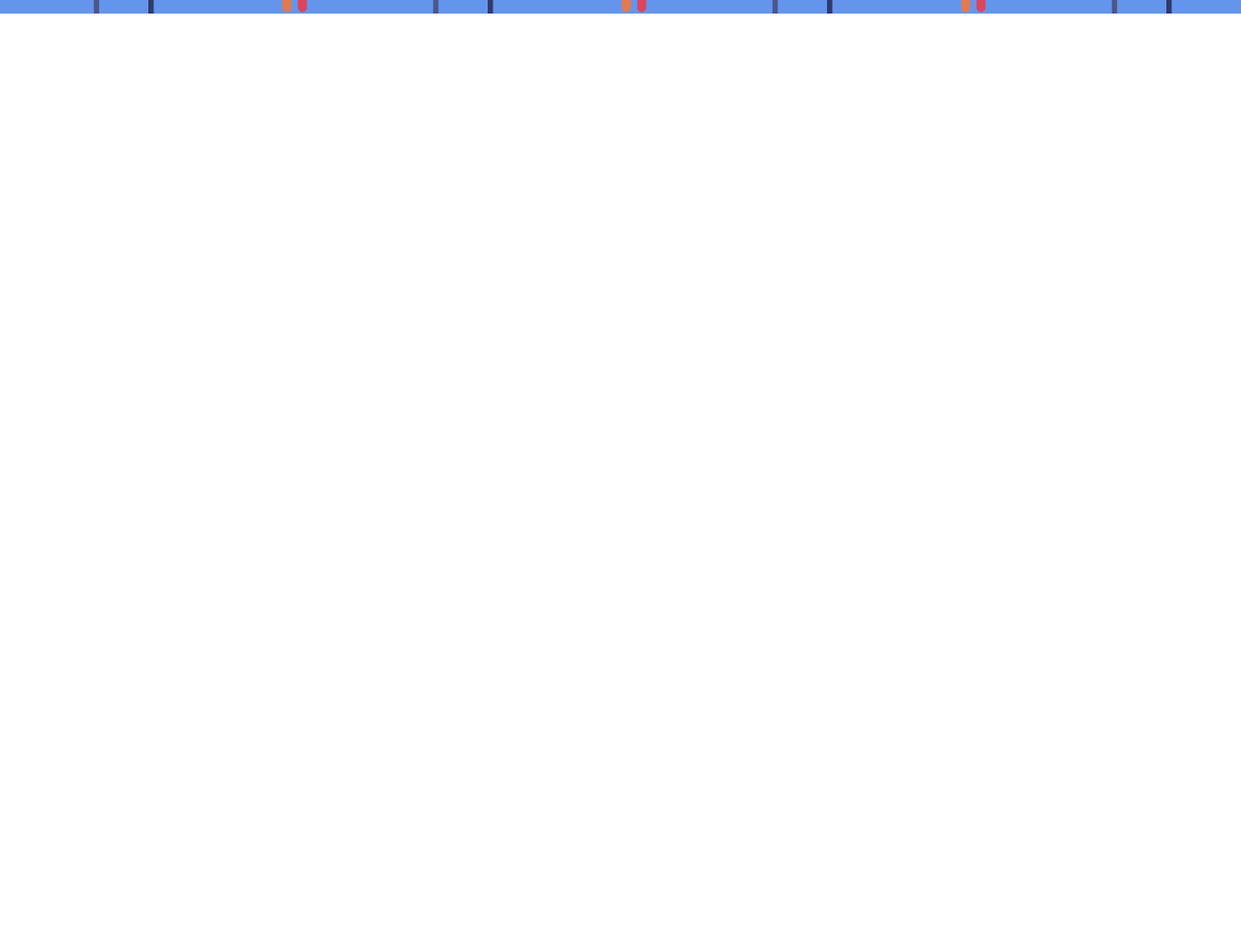
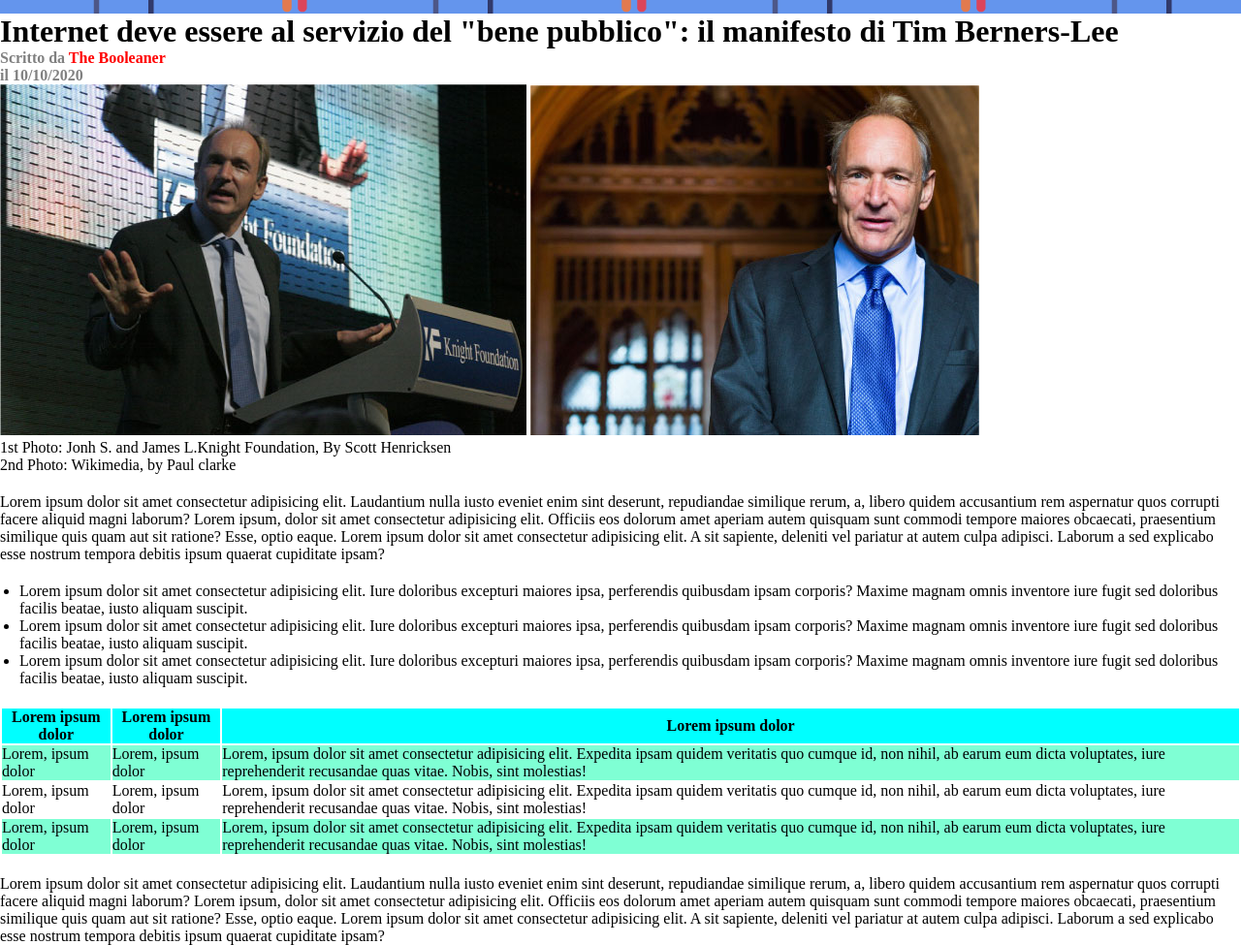
Before and after one commit to dunzolo/html-css-booleaner, a plain HTML site: page index.html in a window 1280 px wide. Shown: the part 166-1141 px from the top of the page at 97% size. Before the commit the page ends 800 px from the top, so only its background shows below. Drawn offline with Linux system fonts and the light colour scheme.

Commit message:
main-done

```diff
--- a/css/style.css
+++ b/css/style.css
@@ -15,3 +15,27 @@ header{
     width: 250px;
     margin-top: 100px;
 }
+
+.description{
+    margin-top: 20px;
+}
+
+h4{
+    color: grey;
+}
+
+span{
+    color: red;
+}
+
+ul{
+    margin: 20px;
+}
+
+.first-row{
+    background-color: aqua;
+}
+
+.body-row{
+    background-color: aquamarine;
+}
--- a/index.html
+++ b/index.html
@@ -11,5 +11,57 @@
         <header>
             <img id="logo-thebooleaner" src="img/logo.svg" alt="logo-thebooleaner">
         </header>
+        <main>
+            <h1>Internet deve essere al servizio del "bene pubblico": il manifesto di Tim Berners-Lee</h1>
+            <h4>Scritto da <span>The Booleaner</span></h4>
+            <h4>il 10/10/2020</h4>
+            <div>
+                <img class="img-tim" src="img/tim-1.jpg" alt="tim1">
+                <img class="img-tim" src="img/tim-2.jpg" alt="tim2">
+                <p>1st Photo: Jonh S. and James L.Knight Foundation, By Scott Henricksen</p>
+                <p>2nd Photo: Wikimedia, by Paul clarke</p>
+            </div>
+            <div class="description">
+                Lorem ipsum dolor sit amet consectetur adipisicing elit. Laudantium nulla iusto eveniet enim sint deserunt, repudiandae similique rerum, a, libero quidem accusantium rem aspernatur quos corrupti facere aliquid magni laborum? Lorem ipsum, dolor sit amet consectetur adipisicing elit. Officiis eos dolorum amet aperiam autem quisquam sunt commodi tempore maiores obcaecati, praesentium similique quis quam aut sit ratione? Esse, optio eaque. Lorem ipsum dolor sit amet consectetur adipisicing elit. A sit sapiente, deleniti vel pariatur at autem culpa adipisci. Laborum a sed explicabo esse nostrum tempora debitis ipsum quaerat cupiditate ipsam?
+            </div>
+            <div>
+                <ul>
+                    <li>Lorem ipsum dolor sit amet consectetur adipisicing elit. Iure doloribus excepturi maiores ipsa, perferendis quibusdam ipsam corporis? Maxime magnam omnis inventore iure fugit sed doloribus facilis beatae, iusto aliquam suscipit.</li>
+                    <li>Lorem ipsum dolor sit amet consectetur adipisicing elit. Iure doloribus excepturi maiores ipsa, perferendis quibusdam ipsam corporis? Maxime magnam omnis inventore iure fugit sed doloribus facilis beatae, iusto aliquam suscipit.</li>
+                    <li>Lorem ipsum dolor sit amet consectetur adipisicing elit. Iure doloribus excepturi maiores ipsa, perferendis quibusdam ipsam corporis? Maxime magnam omnis inventore iure fugit sed doloribus facilis beatae, iusto aliquam suscipit.</li>
+                </ul>
+            </div>
+            <div>
+                <table>
+                    <thead class="first-row">
+                        <tr>
+                            <th>Lorem ipsum dolor</th>
+                            <th>Lorem ipsum dolor</th>
+                            <th>Lorem ipsum dolor</th>
+                        </tr>
+                    </thead>
+                    <tbody>
+                        <tr class="body-row">
+                            <td>Lorem, ipsum dolor</td>
+                            <td>Lorem, ipsum dolor</td>
+                            <td>Lorem, ipsum dolor sit amet consectetur adipisicing elit. Expedita ipsam quidem veritatis quo cumque id, non nihil, ab earum eum dicta voluptates, iure reprehenderit recusandae quas vitae. Nobis, sint molestias!</td>
+                        </tr>
+                        <tr>
+                            <td>Lorem, ipsum dolor</td>
+                            <td>Lorem, ipsum dolor</td>
+                            <td>Lorem, ipsum dolor sit amet consectetur adipisicing elit. Expedita ipsam quidem veritatis quo cumque id, non nihil, ab earum eum dicta voluptates, iure reprehenderit recusandae quas vitae. Nobis, sint molestias!</td>
+                        </tr>
+                        <tr class="body-row">
+                            <td>Lorem, ipsum dolor</td>
+                            <td>Lorem, ipsum dolor</td>
+                            <td>Lorem, ipsum dolor sit amet consectetur adipisicing elit. Expedita ipsam quidem veritatis quo cumque id, non nihil, ab earum eum dicta voluptates, iure reprehenderit recusandae quas vitae. Nobis, sint molestias!</td>
+                        </tr>
+                    </tbody>
+                </table>
+            </div>
+            <div class="description">
+                Lorem ipsum dolor sit amet consectetur adipisicing elit. Laudantium nulla iusto eveniet enim sint deserunt, repudiandae similique rerum, a, libero quidem accusantium rem aspernatur quos corrupti facere aliquid magni laborum? Lorem ipsum, dolor sit amet consectetur adipisicing elit. Officiis eos dolorum amet aperiam autem quisquam sunt commodi tempore maiores obcaecati, praesentium similique quis quam aut sit ratione? Esse, optio eaque. Lorem ipsum dolor sit amet consectetur adipisicing elit. A sit sapiente, deleniti vel pariatur at autem culpa adipisci. Laborum a sed explicabo esse nostrum tempora debitis ipsum quaerat cupiditate ipsam?
+            </div>
+        </main>
     </body>
 </html>
```
